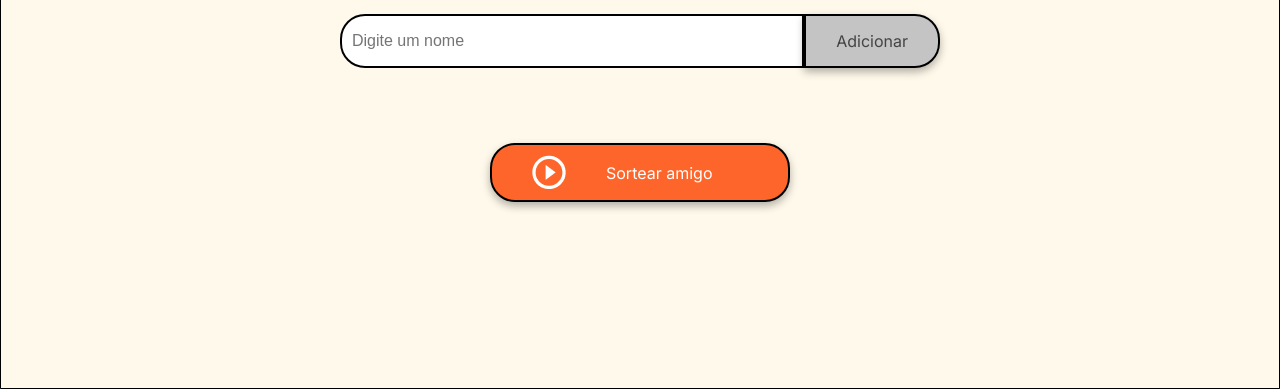
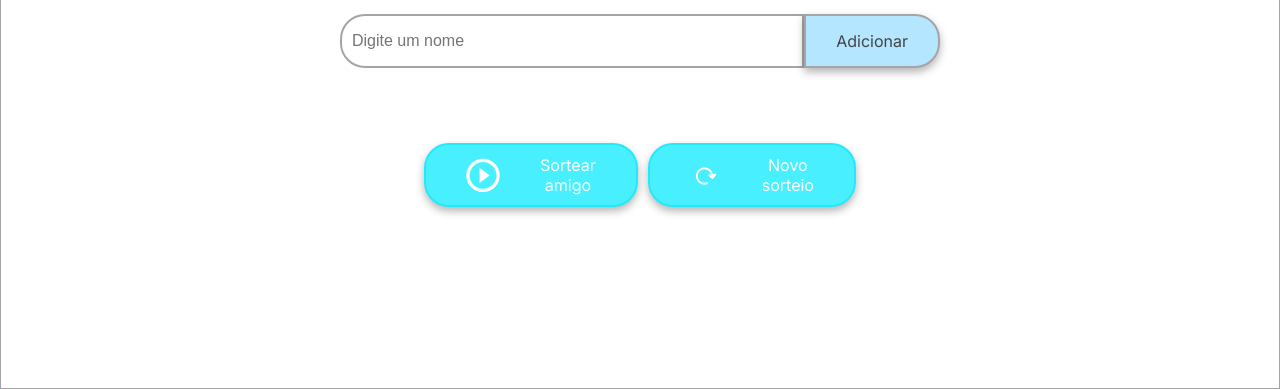
Before and after one commit to Rafaela-Heer/ORACLE-Challenge-AmigoSecreto, a plain HTML site: page index.html in a window 1280 px wide. Shown: the part 411-800 px from the top of the page. Drawn offline with Linux system fonts and the light colour scheme.

Commit message:
feat/js-style

```diff
--- a/amigosecreto.css
+++ b/amigosecreto.css
@@ -1,9 +1,9 @@
 :root {
-    --color-primary: #4B69FD;
-    --color-secondary: #FFF9EB;
-    --color-tertiary: #C4C4C4;
-    --color-button: #fe652b;
-    --color-button-hover: #e55720;
+    --color-primary: #22b5ff;
+    --color-secondary: #FFFFFF;
+    --color-tertiary: #b4e6ff;
+    --color-button: #48f0ff;
+    --color-button-hover: #22b5ff;
     --color-text: #444444;
     --color-white: #FFFFFF;
 }
@@ -43,7 +43,7 @@ body {
 .input-section {
     flex: 60%;
     background-color: var(--color-secondary);
-    border: 1px solid #000;
+    border: 1px solid #a5a5a5;
     border-radius: 64px 64px 0 0;
     display: flex;
     flex-direction: column;
@@ -82,7 +82,7 @@ body {
 .input-name {
     width: 100%;
     padding: 10px;
-    border: 2px solid #000;
+    border: 2px solid #a5a5a5;
     border-radius: 25px 0 0 25px;
     font-size: 16px;
 }
@@ -109,7 +109,6 @@ button {
     padding: 15px 30px;
     font-family: "Inter", sans-serif;
     font-size: 16px;
-    border: 2px solid #000;
     border-radius: 25px;
     box-shadow: 0 4px 8px rgba(0, 0, 0, 0.3);
     cursor: pointer;
@@ -119,10 +118,13 @@ button {
     background-color: var(--color-tertiary);
     color: var(--color-text);
     border-radius: 0 25px 25px 0;
+    border: 2px solid #a5a5a5;
 }
 
 .button-add:hover {
-    background-color: #a1a1a1;
+    background-color:var(--color-primary);
+    border: 2px solid #0bacfc;
+    color: #FFFFFF;
 }
 
 /* Listas */
@@ -136,13 +138,19 @@ ul {
 
 .result-list {
     margin-top: 15px;
-    color: #05DF05;
+    color: #e80000;
     font-size: 22px;
     font-weight: bold;
     text-align: center;
 }
 
 /* Botão de sortear título */
+
+.button-container{
+    display: flex;
+    gap: 10px;
+}
+
 .button-draw {
     display: flex;
     align-items: center;
@@ -151,6 +159,7 @@ ul {
     color: var(--color-white);
     background-color: var(--color-button);
     font-size: 16px;
+    border: 2px solid #22eafc;
 }
 
 .button-draw img {
@@ -159,4 +168,5 @@ ul {
 
 .button-draw:hover {
     background-color: var(--color-button-hover);
+    border: 2px solid #0bacfc;
 }
--- a/amigosecreto.js
+++ b/amigosecreto.js
@@ -36,6 +36,13 @@ function sortearAmigo(){
     let escolhido = nomes[Math.floor(Math.random() * nomes.length)];
     let resultado = document.getElementById("resultado");
     resultado.innerHTML= `O amigo sorteado foi: ${escolhido}`
-    // let limparLista = document.getElementById("listaAmigos");
-    // limparLista.innerHTML = "";
+
 }
+
+function novoSorteio(){
+    let limparLista = document.getElementById("listaAmigos");
+    limparLista.innerHTML = "";
+    let limparResultado = document.getElementById("resultado");
+    limparResultado.innerHTML= "";
+    nomes = [];
+}
--- a/index.html
+++ b/index.html
@@ -7,6 +7,7 @@
     <link rel="preconnect" href="https://fonts.googleapis.com">
     <link rel="preconnect" href="https://fonts.gstatic.com" crossorigin>
     <link href="https://fonts.googleapis.com/css2?family=Inter:wght@100;400;700;900&family=Merriweather:ital,wght@0,300;0,400;0,700;0,900;1,300;1,400;1,700;1,900&display=swap" rel="stylesheet">
+    <link rel="icon" href="IMAGES/sorteio.png" type="image/png">
     <title>Amigo Secreto</title>
 </head>
 
@@ -14,7 +15,7 @@
     <main class="main-content">
         <header class="header-banner">
             <h1 class="main-title">Amigo Secreto</h1>
-            <img src="IMAGES/amigo-secreto.png" alt="Imagem representativa de amigo secreto">
+            <img src="IMAGES/sorteio.png" alt="Imagem representativa de amigo secreto">
         </header>
 
         <section class="input-section">
@@ -32,6 +33,10 @@
                     <img src="IMAGES/play_circle_outline.png" alt="Ícone para sortear">
                     Sortear amigo
                 </button>
+                <button class="button-draw" onclick="novoSorteio()" aria-label="Novo sorteio">
+                    <img src="IMAGES/reiniciar.png" alt="Ícone para novo sorteio">
+                    Novo sorteio
+                </button>
             </div>
         </section>
     </main>
```
Also changed, not shown: IMAGES/amigo-secreto.png (deleted), IMAGES/reiniciar.png (added), IMAGES/sorteio.png (added).
